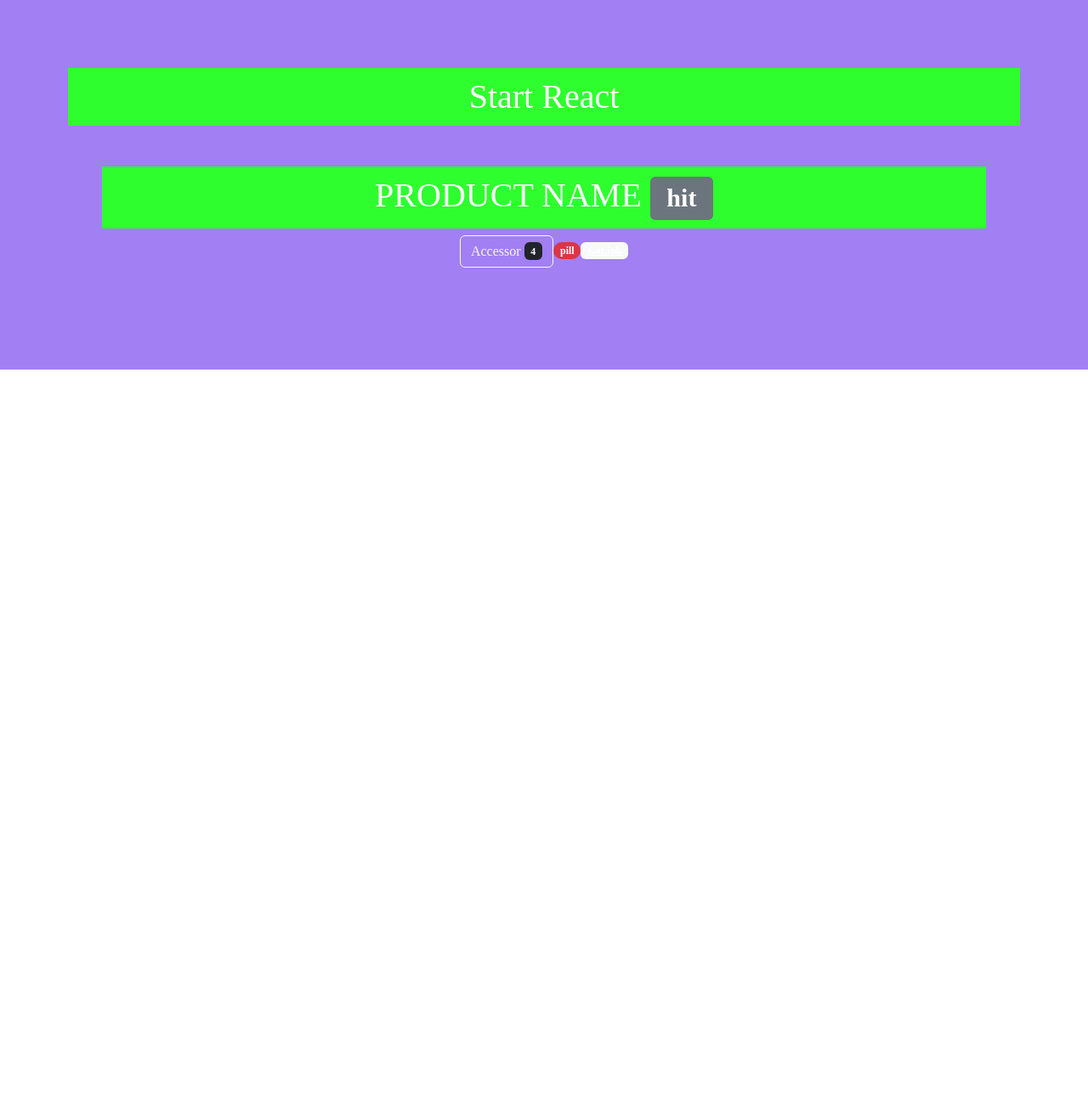
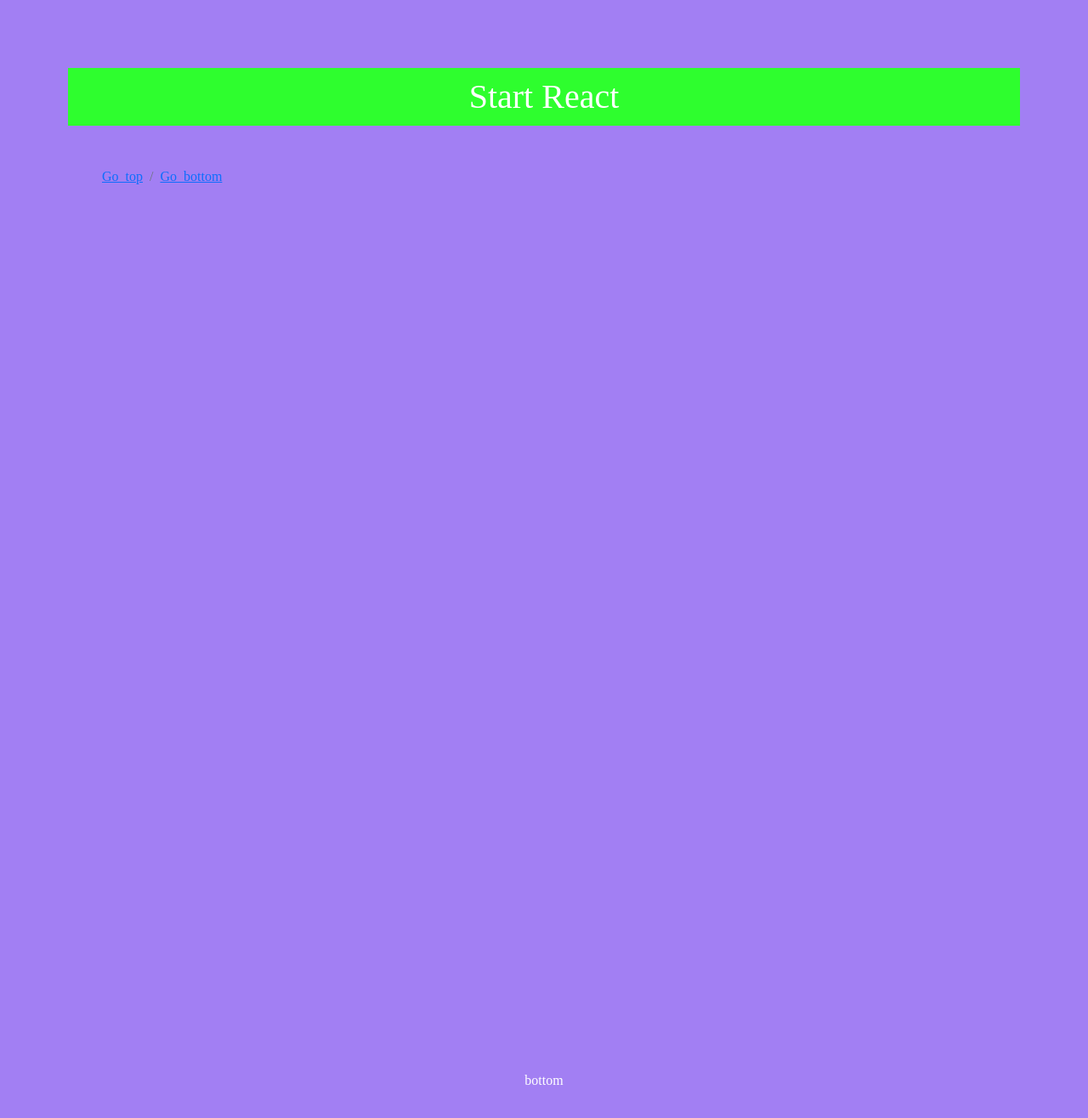
Before and after one commit to lee-kangpyo/react-start, a React (Create React App) app in the folder client/: page / in a window 1280 px wide. Shown: the top 1316 px of the page at 85% size. Before the commit the page ends 800 px from the top, so only its background shows below. Built offline with nearby package versions, Linux system fonts and the light colour scheme.

Commit message:
reactstrap Breadcrumbs

```diff
--- a/client/src/App.js
+++ b/client/src/App.js
@@ -1,13 +1,13 @@
 import React from 'react';
 import './App.css';
-import ReactstrapBadge from './component2/R035_ReactstrapBadge'
+import ReactstrapBreadcrumbs from './component2/R036_ReactstrapBreadcrumbs'
 import 'bootstrap/dist/css/bootstrap.css'
 
 function App() {
   return (
     <div>
       <h1>Start React</h1>
-      <ReactstrapBadge />
+      <ReactstrapBreadcrumbs />
     </div>
   );
 }
--- /dev/null
+++ b/client/src/component2/R036_ReactstrapBreadcrumbs.js
@@ -0,0 +1,21 @@
+import React, { Component } from 'react';
+import { Breadcrumb, BreadcrumbItem } from "reactstrap";
+
+class R036_ReactstrapBreadcrumbs extends Component {
+    state = {  }
+    render() {
+        return (
+            <div id="top">
+                <Breadcrumb tag="nav" listTag="div">
+                    <BreadcrumbItem tag="a" href="#top">Go_top</BreadcrumbItem>
+                    <BreadcrumbItem tag="a" href="#bottom">Go_bottom</BreadcrumbItem>
+                </Breadcrumb>
+                <div id="bottom" style={{marginTop:"1000px"}}>
+                    <span>bottom</span>
+                </div>
+            </div>
+        );
+    }
+}
+
+export default R036_ReactstrapBreadcrumbs;
```
